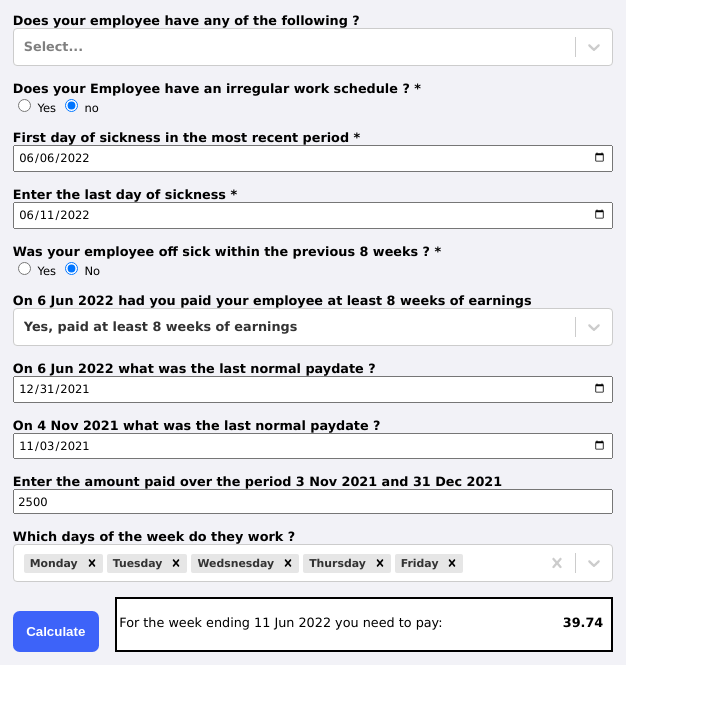
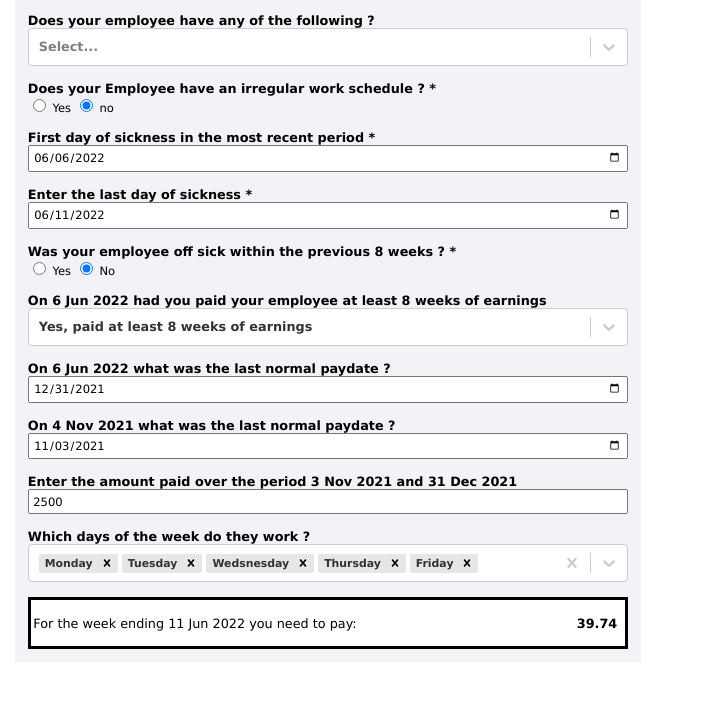
Before and after one commit to alma957/Zelt-Statutory-Sick-Pay-Calculator, a React (Create React App) app: page / in a window 1280 px wide. Shown: the top 704 px of the page, without its empty margins (0-704 px from the left). Built offline with nearby package versions, Linux system fonts and the light colour scheme.

Commit message:
fixed border

```diff
--- a/src/Forms/calculator.tsx
+++ b/src/Forms/calculator.tsx
@@ -330,6 +330,7 @@ export const Sickpaycalculator = (): JSX.Element => {
       <form
         className="myForm"
         id="form"
+        style={{marginLeft: "15px", marginRight: "15px"}}
         onSubmit={e => {
           e.preventDefault();
         }}
@@ -1106,29 +1107,13 @@ export const Sickpaycalculator = (): JSX.Element => {
                 </label>
               </div>
             </div>
-            <div className="flex-container" style={{marginTop: "15px"}}>
-              <div>
-                <button
-                  onClick={e => {
-                    console.log("clicked");
-                    sumbt(
-                      firstDaySick,
-                      lastDaySick,
-                      firstDaySickPrev,
-                      lastDaySickPrev,
-                      state,
-                      additionalPiw
-                    );
-                  }}
-                >
-                  Calculate
-                </button>
-              </div>
+            <br></br>
             <div
               className="flex-child"
               id="output"
               style={{
                 background: "white",
+                border: "solid black 3px",
               }}
             >
               <Results
@@ -1136,7 +1121,6 @@ export const Sickpaycalculator = (): JSX.Element => {
                 enough={enoughSalary}
                 style={{padding: "1px"}}
               />
-              </div>
             </div>
           </div>
         </div>
```
Lines whose indentation alone changed are shown as unchanged.
